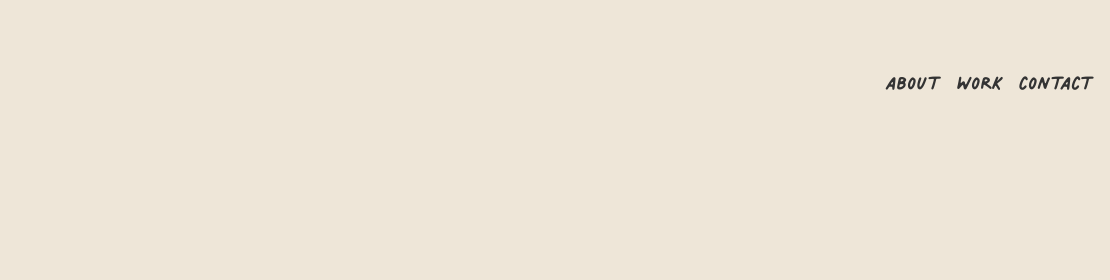
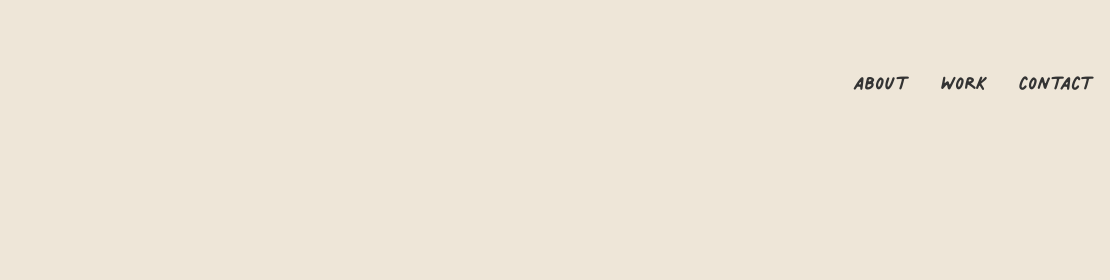
Before and after one commit to kcbreuil/newPort, a Gatsby site: page / in a window 1280 px wide. Shown: the top 280 px of the page, 170-1280 px from the left. Built offline with nearby package versions, Linux system fonts and the light colour scheme; Gatsby itself is replaced by a stand-in of ours.

Commit message:
edit links

```diff
--- a/src/components/header.js
+++ b/src/components/header.js
@@ -24,7 +24,7 @@ const Header = ({ siteTitle, isScrolled }) => (
       <Link to="/">
         <StaticImage src="../images/KB_s_cherry.png" alt="logo" width={150}/>
       </Link>
-      <div className="mt-2 flex flex-row gap-8 md:gap-4 text-brand-black">
+      <div className="mt-2 flex flex-row gap-4 md:gap-8 text-brand-black">
         {navItems.map(item => {
           return <AnchorLink className="hover:underline decoration-wavy decoration-brand-yellow text-3xl" to={item.link}>{item.name}</AnchorLink>
         })}
```
